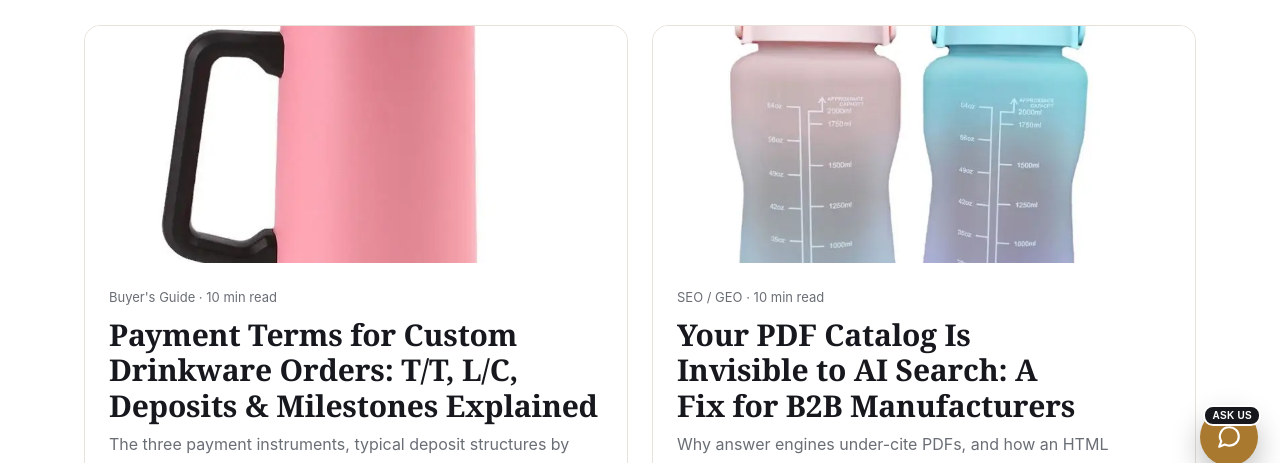
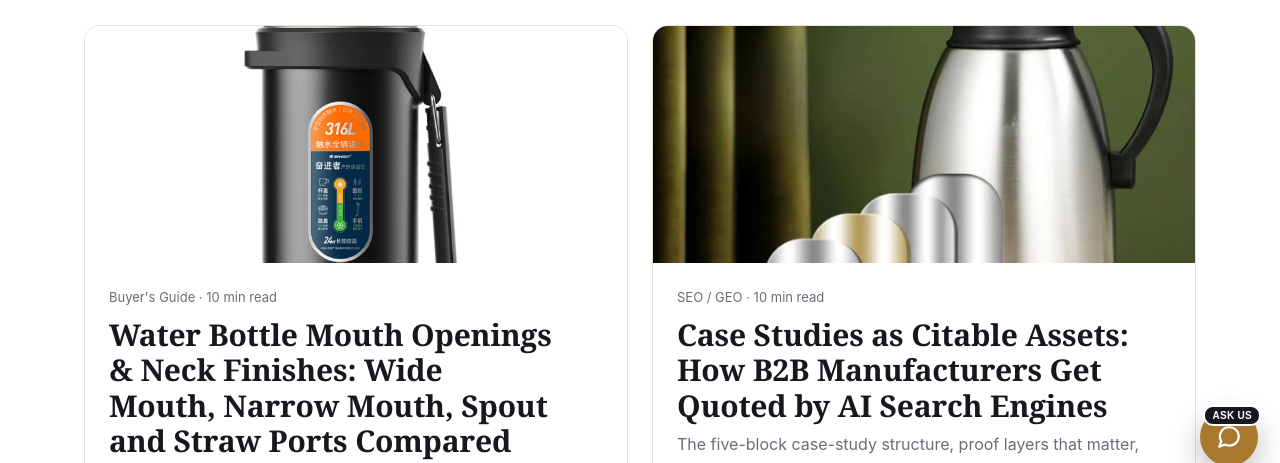
Before and after one commit to chinaselection-01/ssmug-site, a plain HTML site: page blog.html in a window 1280 px wide. Shown: the part 312-775 px from the top of the page. Drawn offline with Linux system fonts and the light colour scheme.

Commit message:
Add daily buyer and GEO guides: blog.html

```diff
--- a/blog.html
+++ b/blog.html
@@ -56,6 +56,14 @@
     <p class="lead">Field notes for importers and brand owners — written to help you buy smarter, not to sell you something you don't need.</p>
 
     <div class="grid grid-2" style="margin-top:28px">
+      <a class="post" href="blog/water-bottle-mouth-opening-neck-finish-guide.html">
+        <img class="ph-img" src="images/bottle-2.png" alt="Water bottle mouth openings and neck finishes" style="aspect-ratio:16/7;object-fit:cover;width:100%">
+        <div class="body"><div class="meta">Buyer's Guide · 10 min read</div><h3>Water Bottle Mouth Openings &amp; Neck Finishes: Wide Mouth, Narrow Mouth, Spout and Straw Ports Compared</h3><p class="muted">How the opening changes filling, drinking, cleaning and sealing — plus thread compatibility, food-contact parts, MOQ impact and a paste-in PO spec block.</p></div>
+      </a>
+      <a class="post" href="blog/case-studies-as-citable-assets-manufacturers.html">
+        <img class="ph-img" src="images/bottle-3.png" alt="Case studies as citable assets for AI search" style="aspect-ratio:16/7;object-fit:cover;width:100%">
+        <div class="body"><div class="meta">SEO / GEO · 10 min read</div><h3>Case Studies as Citable Assets: How B2B Manufacturers Get Quoted by AI Search Engines</h3><p class="muted">The five-block case-study structure, proof layers that matter, schema and llms.txt wiring, a 30-day pilot and five mistakes to avoid.</p></div>
+      </a>
       <a class="post" href="blog/drinkware-payment-terms-deposit-guide.html">
         <img class="ph-img" src="images/flask-1.png" alt="Payment terms for custom drinkware orders" style="aspect-ratio:16/7;object-fit:cover;width:100%">
         <div class="body"><div class="meta">Buyer's Guide · 10 min read</div><h3>Payment Terms for Custom Drinkware Orders: T/T, L/C, Deposits &amp; Milestones Explained</h3><p class="muted">The three payment instruments, typical deposit structures by scenario, what each milestone unlocks, and how to protect both buyer and factory.</p></div>
```
